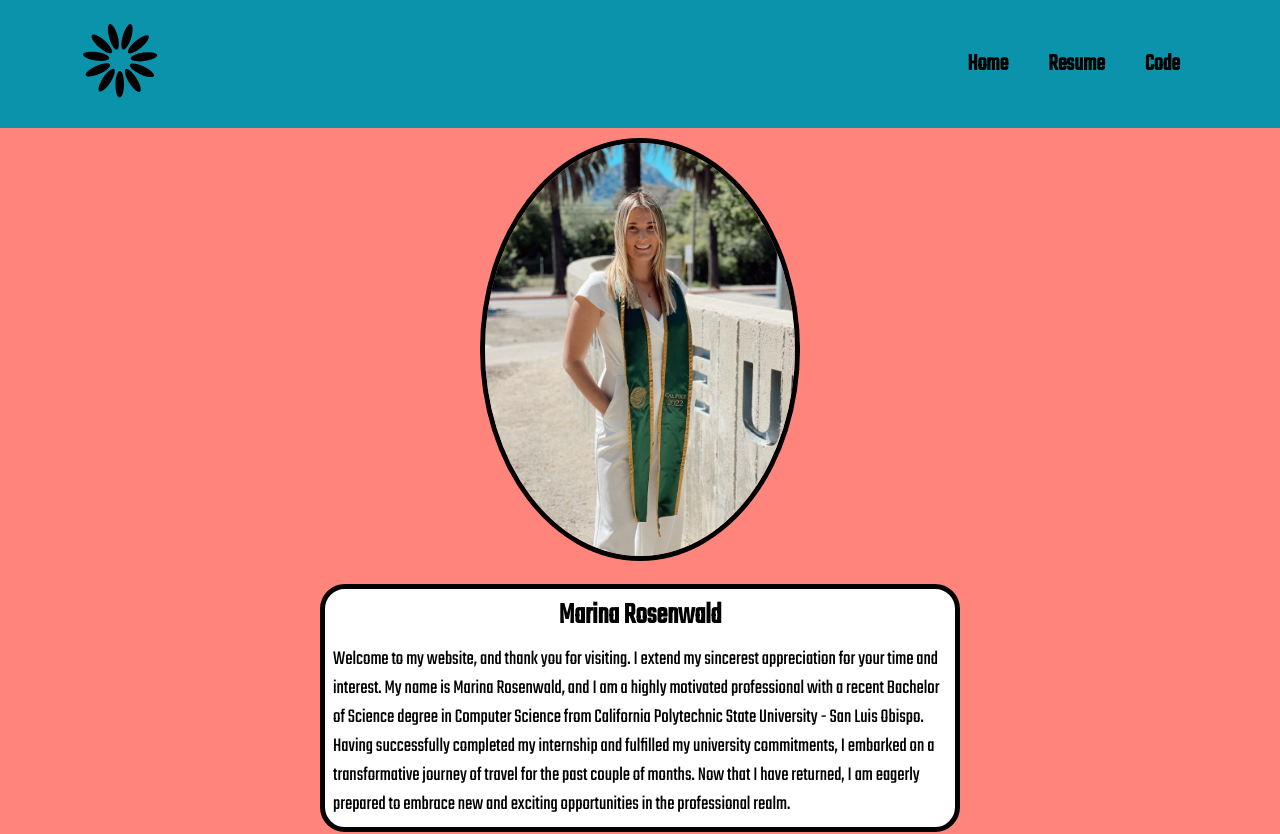
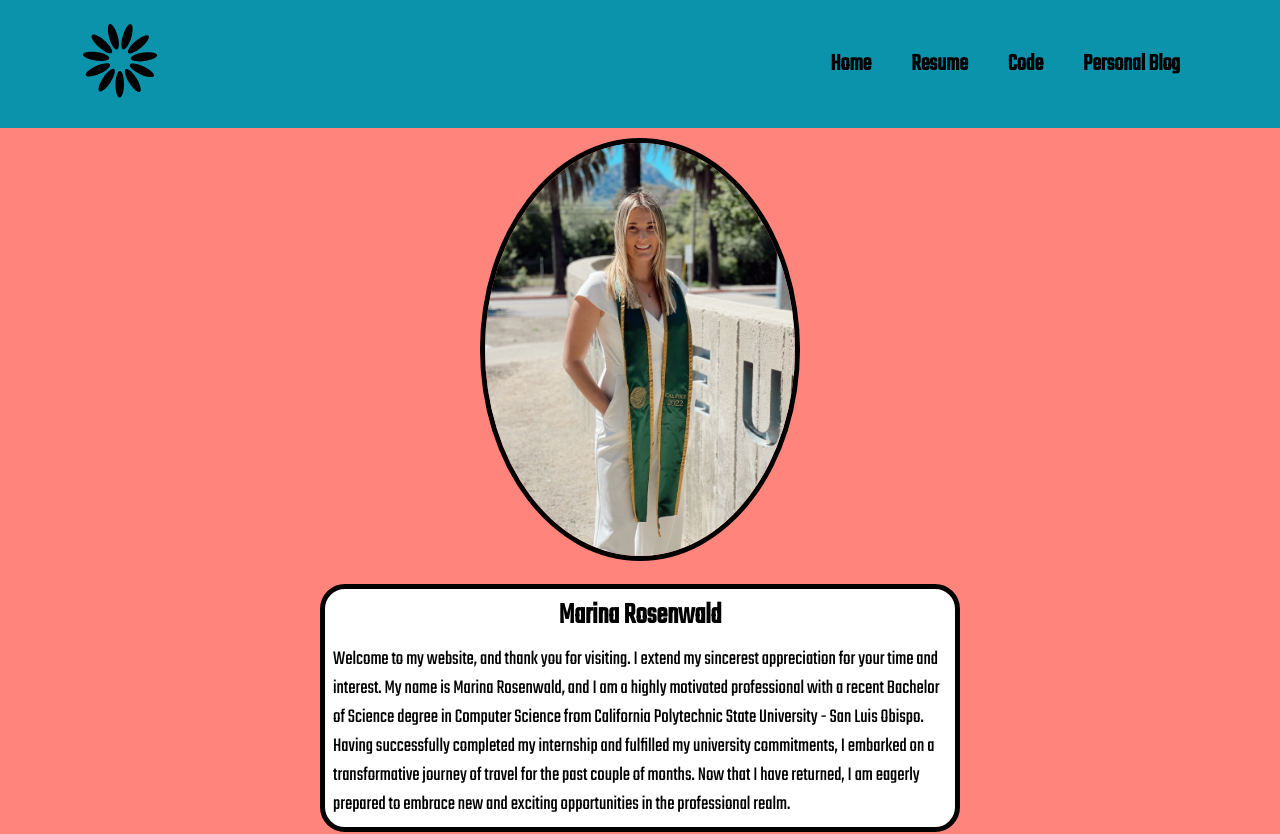
Before and after one commit to marinarosenwald/personalWebsite, a React (Create React App) app: page / in a window 1280 px wide. Shown: the top 834 px of the page. Built offline with nearby package versions, Linux system fonts and the light colour scheme.

Commit message:
added personalBlog to Navbar

```diff
--- a/src/components/Navbar.js
+++ b/src/components/Navbar.js
@@ -23,7 +23,7 @@ class Navbar extends Component{
                             <li> <Link to="/resume">Resume</Link></li>
                             <li> <Link to="/code">Code</Link></li>
                             {/* <li> <a href="/workUpdates">Work Updates</a></li> */}
-                            {/* <li> <Link to="/personalBlog">Personal Blog</Link></li> */}
+                            <li> <Link to="/personalBlog">Personal Blog</Link></li>
                         </ul>
                     </div>
 
```
